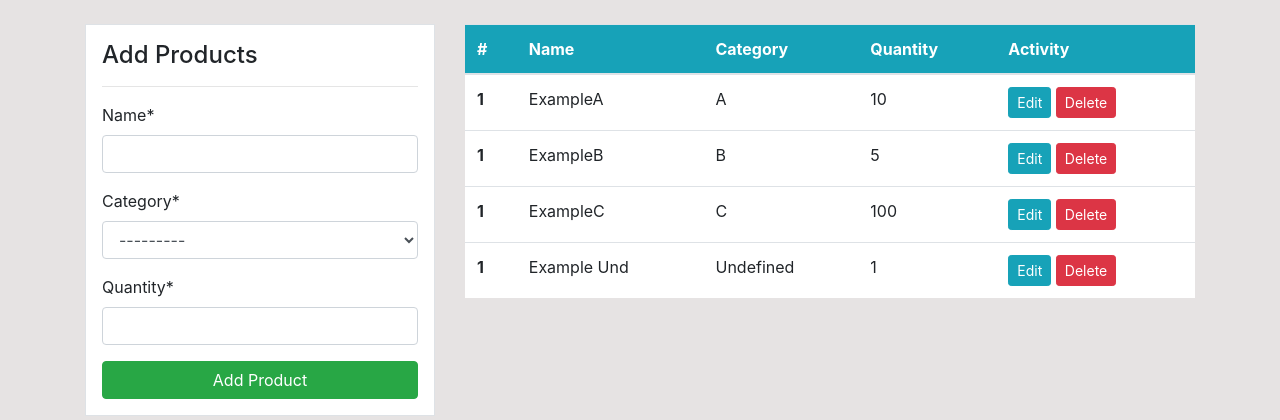
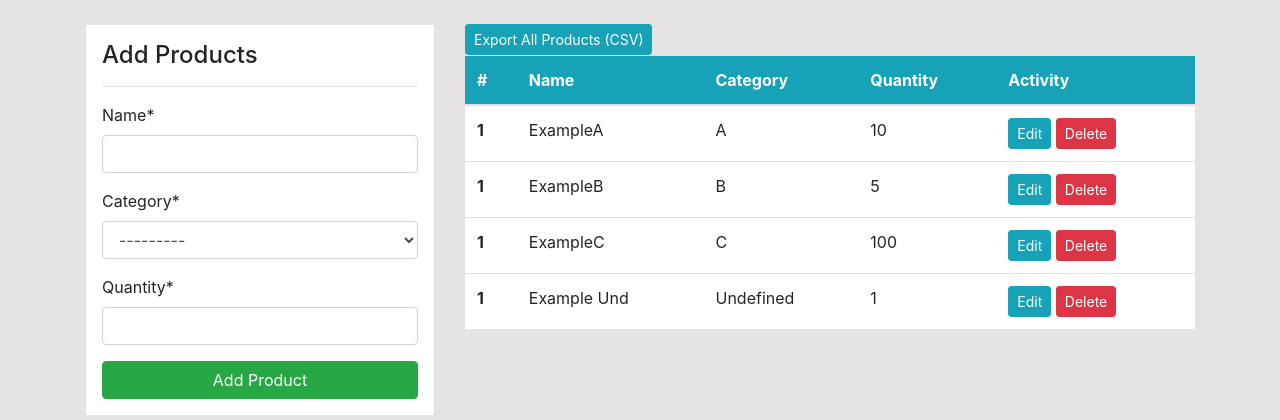
Before and after one commit to ruidi-huang/Inventory-Tracking-App, a Django app: page /product/ in a window 1280 px wide. Shown: the part 56-476 px from the top of the page. Run offline with Django 4.2, Linux system fonts and the light colour scheme; data comes from the database, SQL or seed files in the repository; both versions use the stored data as it was after the commit; some libraries are stand-ins or nearby versions.

Commit message:
adding csv button

```diff
--- a/dashboard/urls.py
+++ b/dashboard/urls.py
@@ -6,4 +6,5 @@ urlpatterns = [
     path('product/', views.product, name= 'dashboard-product'),
     path('product/delete/<int:pk>/', views.product_delete, name= 'dashboard-product-delete'),
     path('product/update/<int:pk>/', views.product_update, name= 'dashboard-product-update'),
+    path('export', views.export_users_csv, name='export_users_csv'),
 ]
--- a/dashboard/views.py
+++ b/dashboard/views.py
@@ -2,6 +2,7 @@ from django.shortcuts import render, redirect
 from django.http import HttpResponse
 from .models import Product
 from .forms import ProductForm
+import csv
 
 # Create your views here.
 
@@ -55,3 +56,19 @@ def product_update(request, pk):
         'form': form,
     }
     return render(request, 'dashboard/product_update.html', context)
+
+
+
+
+def export_users_csv(request):
+    response = HttpResponse(content_type='text/csv')
+    response['Content-Disposition'] = 'attachment; filename="products.csv"'
+
+    writer = csv.writer(response)
+    writer.writerow(['name','category', 'quantity'])
+
+    users = Product.objects.all().values_list('name','category', 'quantity')
+    for user in users:
+        writer.writerow(user)
+
+    return response
--- a/templates/dashboard/product.html
+++ b/templates/dashboard/product.html
@@ -36,6 +36,7 @@
             </div>
         </div>
         <div class="col-md-8">
+            <a class="btn btn-info btn-sm" href="{% url 'export_users_csv' %}">Export All Products (CSV)</a>
             <table class="table bg-white">
                 <thead class="bg-info">
                     <tr class="text-white">
@@ -59,6 +60,7 @@
                         </td>
                     </tr>
                     {% endfor %}
+
                     <!-- <tr>
                         <th scope="row">2</th>
                         <td>Jacob</td>
```
Also changed, not shown: db.sqlite3.
